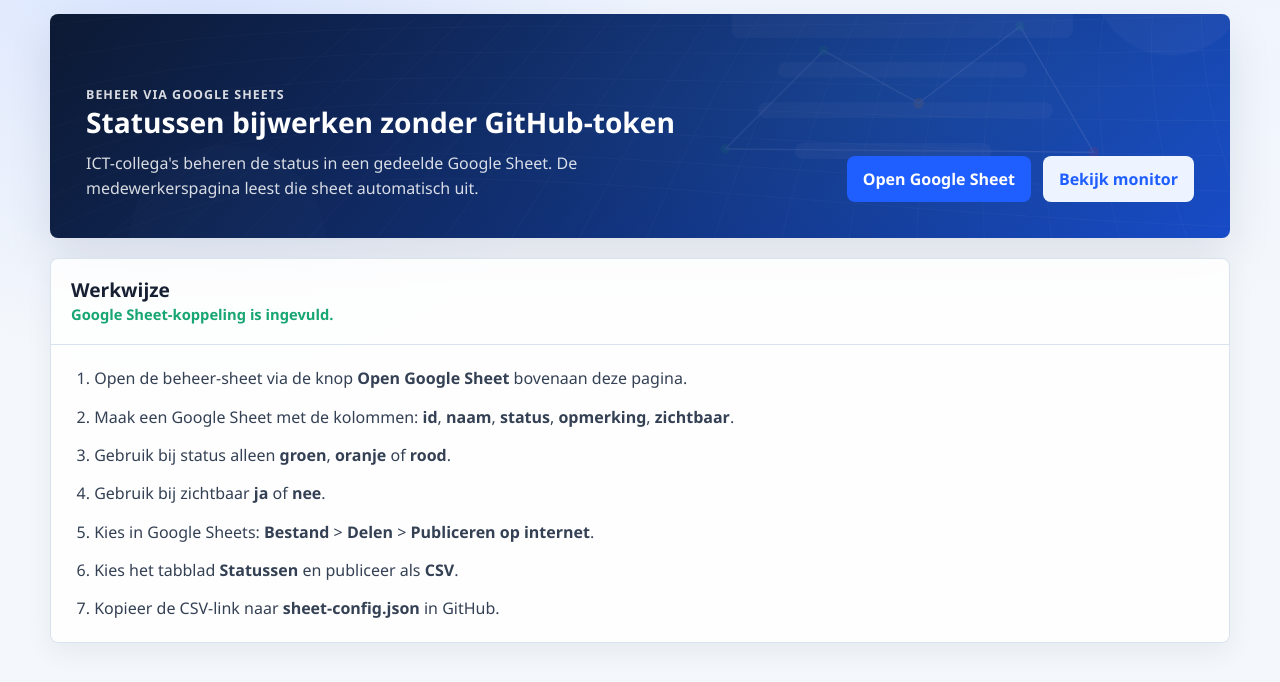
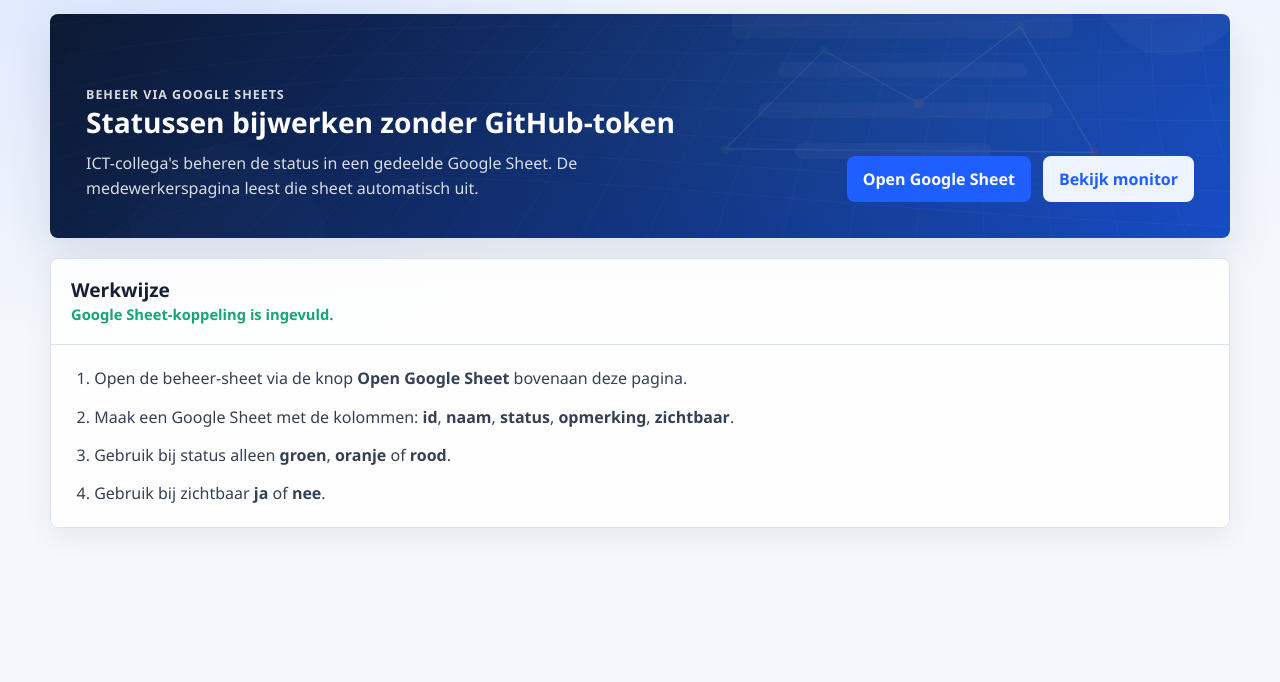
Before and after one commit to wbooij-web/statuspagina, a plain HTML site: page admin.html in a window 1280 px wide. Shown: the part 98-780 px from the top of the page. Drawn offline with Linux system fonts and the light colour scheme.

Commit message:
Add files via upload

```diff
--- a/admin.html
+++ b/admin.html
@@ -44,9 +44,6 @@
           <li>Maak een Google Sheet met de kolommen: <strong>id</strong>, <strong>naam</strong>, <strong>status</strong>, <strong>opmerking</strong>, <strong>zichtbaar</strong>.</li>
           <li>Gebruik bij status alleen <strong>groen</strong>, <strong>oranje</strong> of <strong>rood</strong>.</li>
           <li>Gebruik bij zichtbaar <strong>ja</strong> of <strong>nee</strong>.</li>
-          <li>Kies in Google Sheets: <strong>Bestand</strong> > <strong>Delen</strong> > <strong>Publiceren op internet</strong>.</li>
-          <li>Kies het tabblad <strong>Statussen</strong> en publiceer als <strong>CSV</strong>.</li>
-          <li>Kopieer de CSV-link naar <strong>sheet-config.json</strong> in GitHub.</li>
         </ol>
       </section>
     </section>
```
